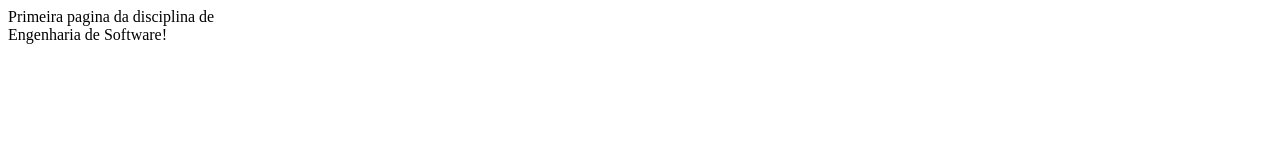
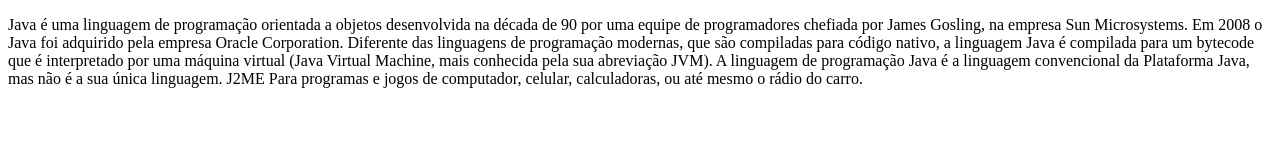
Before and after one commit to R2ag/EngeSoft, a plain HTML site: page index.html in a window 1280 px wide. Drawn offline with Linux system fonts and the light colour scheme.

Commit message:
Update index.html

```diff
--- a/index.html
+++ b/index.html
@@ -1,9 +1,20 @@
 <!DOCTYPE html>
-<html>
-    <head>
-        <title>Eng. Soft.</title>
-    </head>
-    <body>
-        Primeira pagina da disciplina de <br>Engenharia de Software!
-    </body>
+<html lang="en">
+
+<head>
+    <meta charset="UTF-8">
+    <meta http-equiv="X-UA-Compatible" content="IE=edge">
+    <meta name="viewport" content="width=device-width, initial-scale=1.0">
+    <title>Minha linguagem preferida: JAVA</title>
+</head>
+
+<body>
+    <p>Java é uma linguagem de programação orientada a objetos desenvolvida na década de 90 por uma equipe de programadores chefiada por James Gosling,
+        na empresa Sun Microsystems. Em 2008 o Java foi adquirido pela empresa Oracle Corporation. Diferente das linguagens de programação modernas,
+        que são compiladas para código nativo, a linguagem Java é compilada para um bytecode que é interpretado por uma máquina virtual
+        (Java Virtual Machine, mais conhecida pela sua abreviação JVM). A linguagem de programação Java é a linguagem convencional da Plataforma Java,
+        mas não é a sua única linguagem. J2ME Para programas e jogos de computador, celular, calculadoras, ou até mesmo o rádio do carro.</p>
+
+</body>
+
 </html>
```
